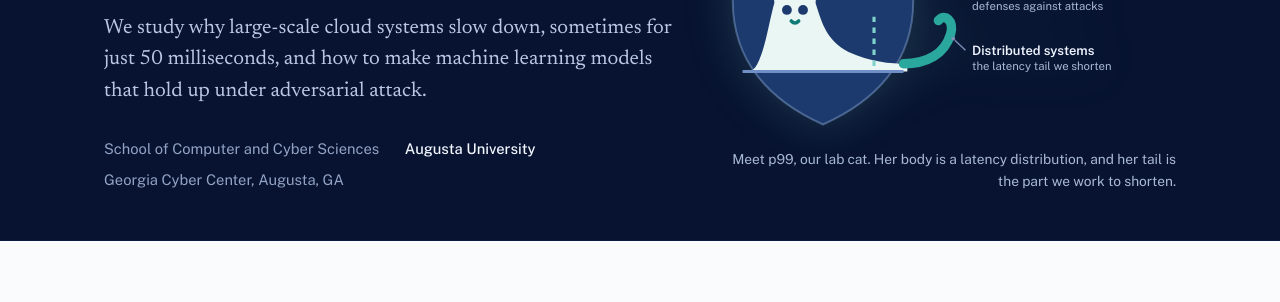
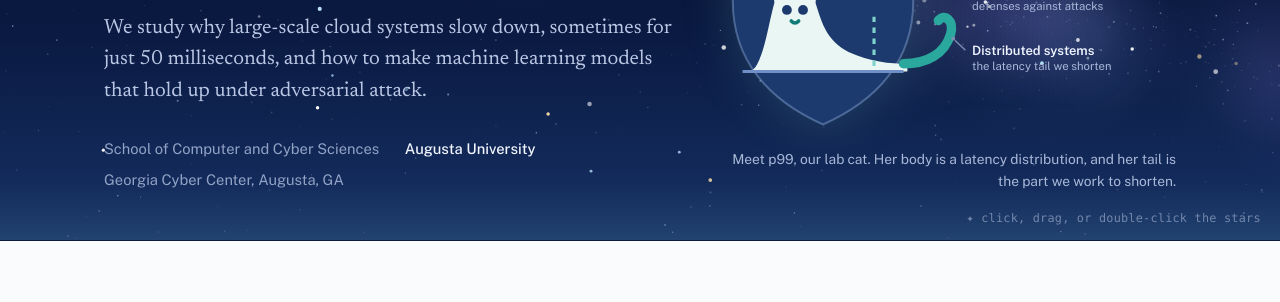
Before and after one commit to szhanglab-au/szhanglab-au.github.io, a plain HTML site: page index.html in a window 1280 px wide. Shown: the part 325-627 px from the top of the page. Drawn offline with nearby package versions, Linux system fonts and the light colour scheme.

Commit message:
Add sky.js script to index.html

```diff
--- a/index.html
+++ b/index.html
@@ -452,5 +452,6 @@ const links=[...ul.querySelectorAll("a")];
 const obs=new IntersectionObserver(es=>es.forEach(e=>{if(e.isIntersecting){links.forEach(l=>l.classList.toggle("on",l.getAttribute("href")==="#"+e.target.id))}}),{rootMargin:"-40% 0px -55% 0px"});
 document.querySelectorAll("section[id]").forEach(s=>obs.observe(s));
 </script>
+     <script src="assets/sky.js"></script>
 </body>
 </html>
```
